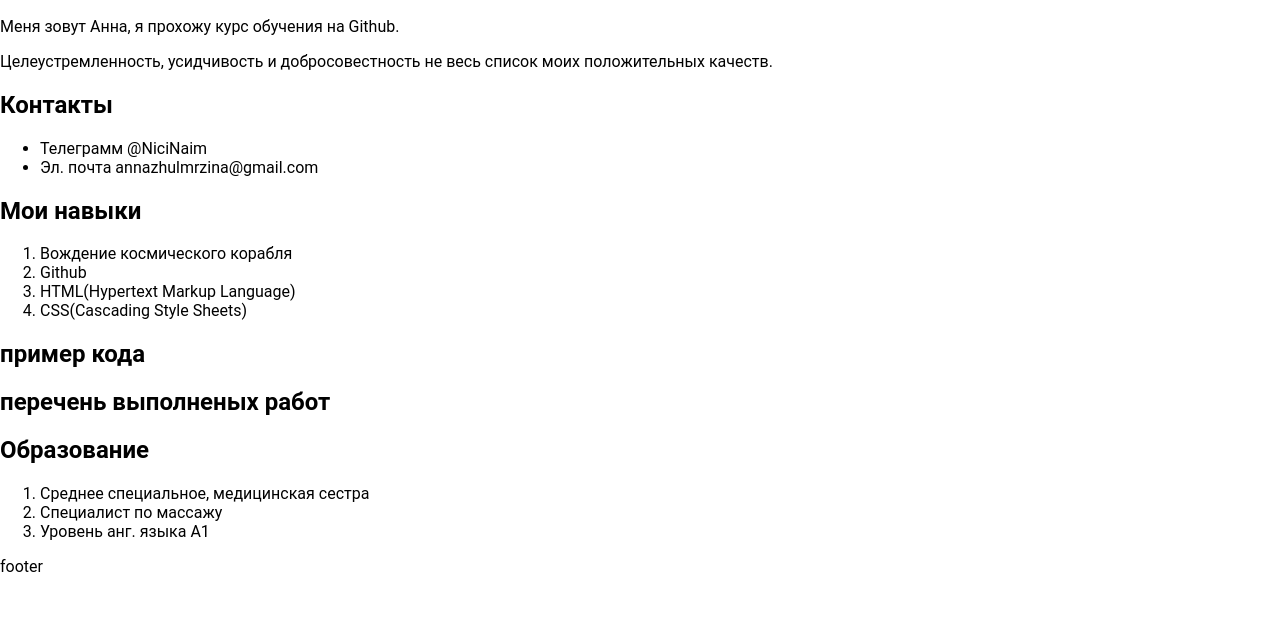
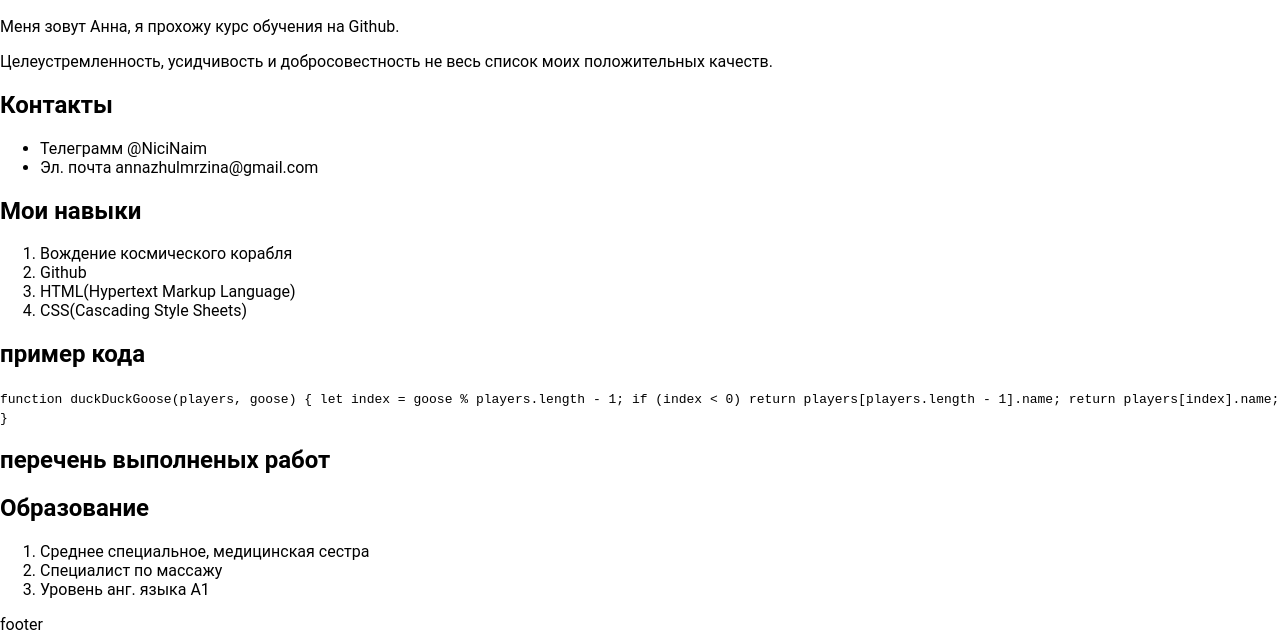
Before and after one commit to NiciNaim/rsschool-cv, a plain HTML site: page index.html in a window 1280 px wide. Shown: the part 438-1072 px from the top of the page. Before the commit the page ends 1014 px from the top, so only its background shows below. Drawn offline with Linux system fonts and the light colour scheme.

Commit message:
add: add code and foto

```diff
--- a/index.html
+++ b/index.html
@@ -42,6 +42,13 @@
                     <li>CSS(Cascading Style Sheets)</li>
                 </ol>
         <h2 id="d">пример кода</h2>
+        <code>
+            function duckDuckGoose(players, goose) {
+                let index = goose % players.length - 1;
+                if (index < 0) return players[players.length - 1].name;
+                return players[index].name;
+            }
+        </code>
         <h2 id="i">перечень выполненых работ</h2>
         <h2 id="f">Образование</h2>
          <ol>
```
Also changed, not shown: assets/img/photo.jpg (added).
